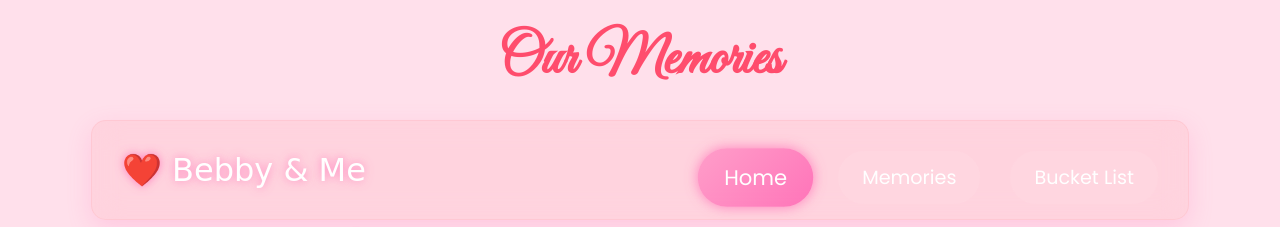
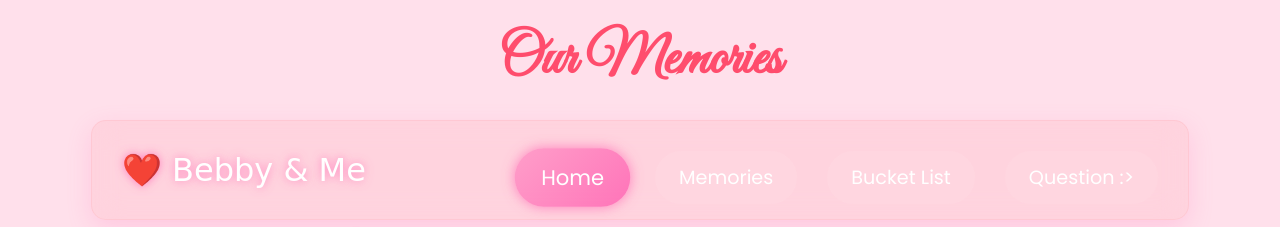
Before and after one commit to DreiX13/uscore, a plain HTML site: page memories.html in a window 1280 px wide. Shown: the top 227 px of the page. Drawn offline with Linux system fonts and the light colour scheme.

Commit message:
Update memories.html

```diff
--- a/memories.html
+++ b/memories.html
@@ -17,6 +17,7 @@
           <li><a href="index.html" class="nav-link active">Home</a></li>
           <li><a href="memories.html" class="nav-link">Memories</a></li>
           <li><a href="bucketlist.html" class="nav-link">Bucket List</a></li>
+          <li><a href="yes.html" class="nav-link">Question :></a></li>
         </ul>
       </nav>
   </header>
```
